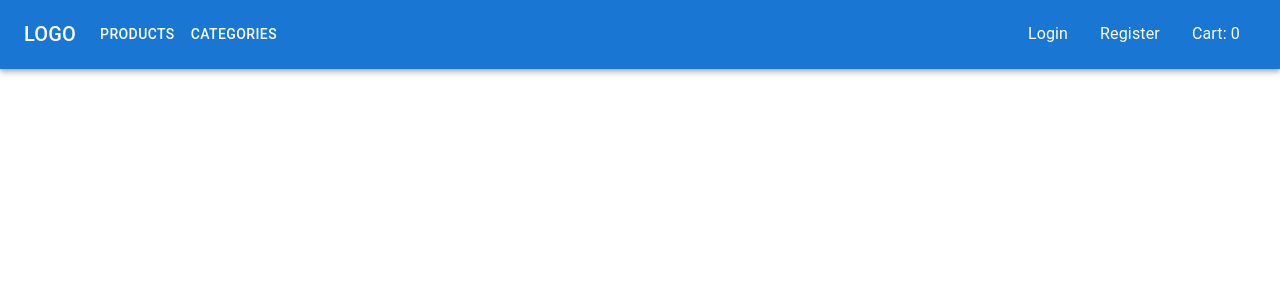
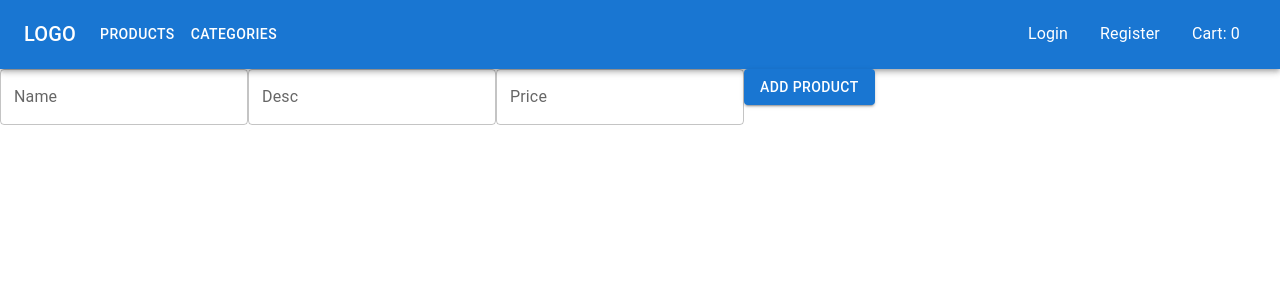
Before and after one commit to chineseouchie/fontys-s6-ec-fr-customer, a React (Create React App) app: page /products/add in a window 1280 px wide. Shown: the top 300 px of the page. Built offline with nearby package versions, Linux system fonts and the light colour scheme.

Commit message:
Added - add product

```diff
--- a/src/App.js
+++ b/src/App.js
@@ -9,6 +9,7 @@ import Product from "./components/Product";
 import { UserContext } from "./providers/UserProvider";
 import Order from "./components/Order";
 import Cart from "./components/Cart";
+import AddProducts from "./components/AddProducts";
 
 function App() {
 	const { user } = useContext(UserContext)
@@ -27,6 +28,7 @@ function App() {
 						<Route path="/register" element={user.jwt ? <Login /> : <Register />} />
 						<Route path="/login" element={<Login />} />
 						<Route path="/products" element={<Products />} />
+						<Route path="/products/add" element={<AddProducts />} />
 						<Route path="/product/:uuid" element={<Product />} />
 						<Route path="/order" element={user.jwt ? <Order /> : <Login />} />
 						<Route path="/cart" element={<Cart />} />
--- /dev/null
+++ b/src/components/AddProducts.js
@@ -0,0 +1,44 @@
+import { Button, TextField } from "@mui/material";
+import { useContext, useState } from "react";
+import { useParams } from "react-router-dom";
+import { UserContext } from "../providers/UserProvider";
+
+export default function AddProducts() {
+	let params = useParams();
+	const PRODUCT_URL = process.env.REACT_APP_PRODUCT_URL
+	const { user } = useContext(UserContext)
+
+	const [name, setName] = useState("")
+	const [desc, setDesc] = useState("")
+	const [price, setPrice] = useState()
+
+
+	// console.log(result);
+	const onAdd = async () => {
+		const res = await fetch(`${PRODUCT_URL}`, {
+			method: "POST",
+			headers: {
+				"Content-Type": "application/json",
+				"Authorization": `jwt ${user.jwt}`
+			},
+			body: JSON.stringify({
+				name: name,
+				desc: desc,
+				price: parseFloat(price),
+				cat: null
+			})
+		})
+		const result = await res.json()
+
+		console.log(result)
+	}
+
+	return(
+		<>
+			<TextField id="outlined-basic" label="Name" variant="outlined" onChange={(e) => {setName(e.target.value)}}/>
+			<TextField id="outlined-basic" label="Desc" variant="outlined" onChange={(e) => {setDesc(e.target.value)}}/>
+			<TextField id="outlined-basic" label="Price" variant="outlined" type="number" onChange={(e) => {setPrice(e.target.value)}}/>
+			<Button variant="contained" onClick={onAdd}>Add product</Button>
+		</>
+	)
+}
```
